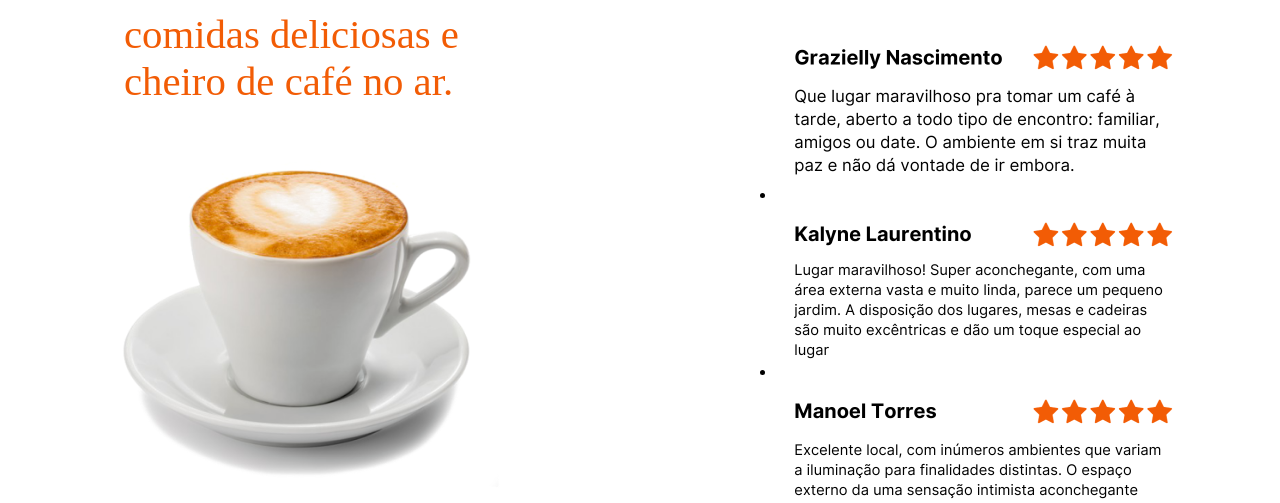
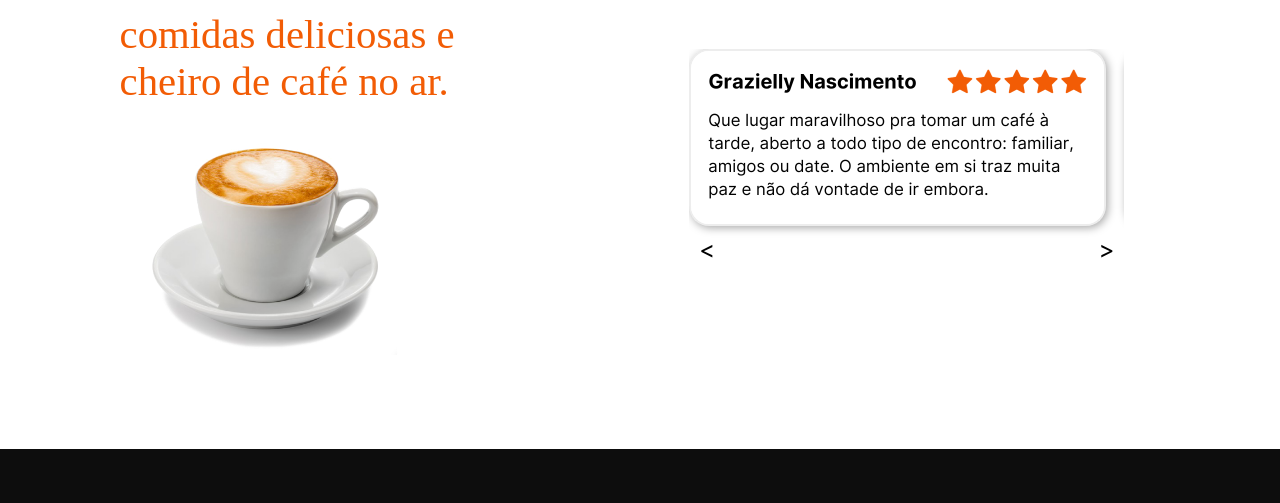
Before and after one commit to GuiJg/Coffee-Cube, a website: page index.html in a window 1280 px wide. Shown: the part 3165-3668 px from the top of the page. Drawn offline with Linux system fonts and the light colour scheme; a web font is replaced by a local one.

Commit message:
feat: slider feedback added

```diff
--- a/index.html
+++ b/index.html
@@ -224,31 +224,23 @@
         </div>
         <div class="feedbacks">
             <h2>Feedback de nossos clientes.</h2>
-            <div class="feedback-slider">
-                <div id="splide2" class="">
-                    <div class="">
-                        <ul class="">
-                            <li class="">
-                                <img src="assets/feedback1.png" alt="">
-                            </li>
-                            <li class="">
-                                <img src="assets/feedback2.png" alt="">
-                            </li>
-                            <li class="">
-                                <img src="assets/feedback3.png" alt="">
-                            </li>
-                            <li class="">
-                                <img src="assets/feedback4.png" alt="">
-                            </li>
-                            <li class="">
-                                <img src="assets/feedback5.png" alt="">
-                            </li>
-                            <li class="">
-                                <img src="assets/feedback6.png" alt="">
-                            </li>
-                        </ul>
+            <div class="slider-container" id="slider-container">
+                <div id="slider-content">
+                    <div class="slide">
+                        <img src="assets/feedback1.png">
+                    </div>
+                    <div class="slide">
+                        <img src="assets/feedback2.png">
+                    </div>
+                    <div class="slide">
+                        <img src="assets/feedback3.png">
+                    </div>
+                    <div class="slide">
+                        <img src="assets/feedback4.png">
                     </div>
                 </div>
+                <div id="prev">&lt;</div>
+                <div id="next">&gt;</div>
             </div>
         </div>
     </section>
--- a/scripts/main.js
+++ b/scripts/main.js
@@ -101,3 +101,28 @@ function erase() {
 }
 
 type();
+
+const sliderContainer = document.getElementById('slider-container');
+const sliderContent = document.getElementById('slider-content');
+const prevButton = document.getElementById('prev');
+const nextButton = document.getElementById('next');
+
+let currentIndex = 0;
+
+function updateSlider() {
+    const newPosition = -currentIndex * 100 + '%';
+    sliderContent.style.transform = 'translateX(' + newPosition + ')';
+}
+
+function showPrevSlide() {
+    currentIndex = Math.max(0, currentIndex - 1);
+    updateSlider();
+}
+
+function showNextSlide() {
+    currentIndex = Math.min(1, currentIndex + 1);
+    updateSlider();
+}
+
+prevButton.addEventListener('click', showPrevSlide);
+nextButton.addEventListener('click', showNextSlide);
--- a/styles/style.css
+++ b/styles/style.css
@@ -459,9 +459,9 @@ header {
 .feedback-page {
     display: flex;
     justify-content: space-between;
-    margin-top: 5%;
-    margin-left: 7%;
-    margin-right: 7%;
+    padding-top: 5%;
+    padding-left: 7%;
+    padding-right: 7%;
 }
 
 .feedback-text {
@@ -480,12 +480,14 @@ header {
 }
 
 .feedback-text img {
-    width: 60%;
+    transform: translateX(15%);
+    width: 45%;
 }
 
 .feedbacks {
     display: flex;
     flex-direction: column;
+    margin-right: 6%;
     gap: 30px;
 }
 
@@ -499,6 +501,58 @@ header {
 .feedback-slider {
     display: flex;
     flex-direction: column;
+}
+
+.slider-container {
+    display: flex;
+    flex-direction: column;
+    justify-content: center;
+    align-items: center;
+}
+
+#slider-container {
+    display: grid;
+    grid-template-rows: 1fr 1fr;
+    grid-template-columns: 100%;
+    width: 435px;
+    margin-top: 5%;
+    overflow: hidden;
+    position: relative;
+}
+
+#slider-content {
+    display: flex;
+    transition: transform 0.5s ease-in-out;
+}
+
+.slide {
+    flex: 0 0 100%;
+    height: 200px;
+    box-sizing: border-box;
+    background-size: cover;
+}
+
+.slide img {
+    border-radius: 20px;
+    border: 2px solid #34343416;
+    box-shadow: 2px 2px 8px #00000056;
+}
+
+#prev,
+#next {
+    position: absolute;
+    top: 50%;
+    transform: translateY(-50%);
+    font-size: 24px;
+    cursor: pointer;
+}
+
+#prev {
+    left: 10px;
+}
+
+#next {
+    right: 10px;
 }
 
 .contact-page {
--- /dev/null
+++ b/styles/teste.css
@@ -0,0 +1,51 @@
+.slider-container {
+    display: flex;
+    flex-direction: column;
+    justify-content: center;
+    align-items: center;
+}
+
+#slider-container {
+    display: grid;
+    grid-template-rows: 1fr 1fr;
+    grid-template-columns: 100%;
+    width: 435px;
+    margin: auto;
+    overflow: hidden;
+    position: relative;
+}
+
+#slider-content {
+    display: flex;
+    transition: transform 0.5s ease-in-out;
+}
+
+.slide {
+    flex: 0 0 100%;
+    height: 200px;
+    box-sizing: border-box;
+    background-size: cover;
+}
+
+.slide img{
+    border-radius: 10px;
+    border: 2px solid #34343416;
+    box-shadow: 1px 1px 1px #000;
+}
+
+#prev,
+#next {
+    position: absolute;
+    top: 50%;
+    transform: translateY(-50%);
+    font-size: 24px;
+    cursor: pointer;
+}
+
+#prev {
+    left: 10px;
+}
+
+#next {
+    right: 10px;
+}
```
Also changed, not shown: scripts/teste.js (+24 -0 lines), teste.html (+19 -25 lines).
